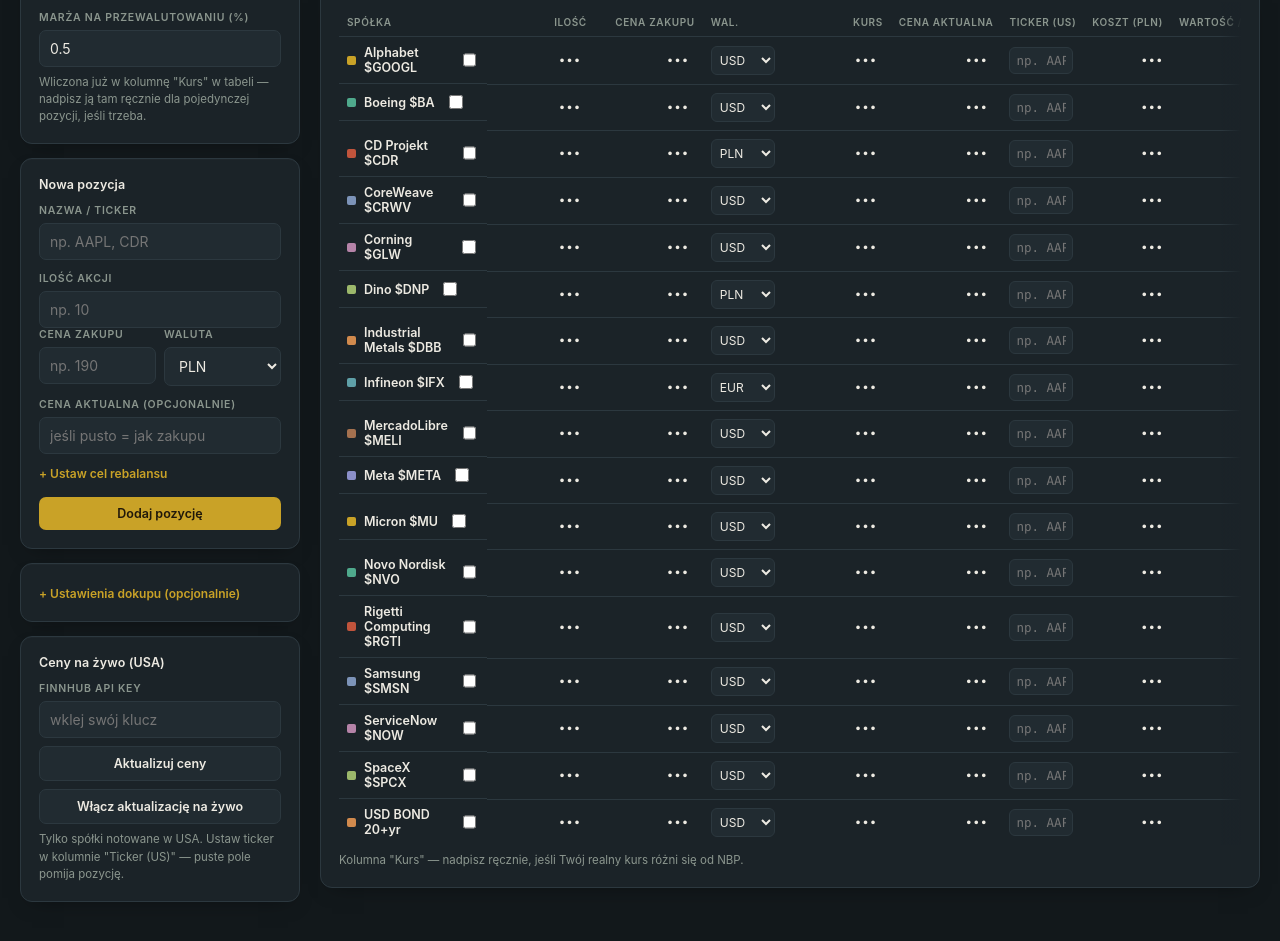
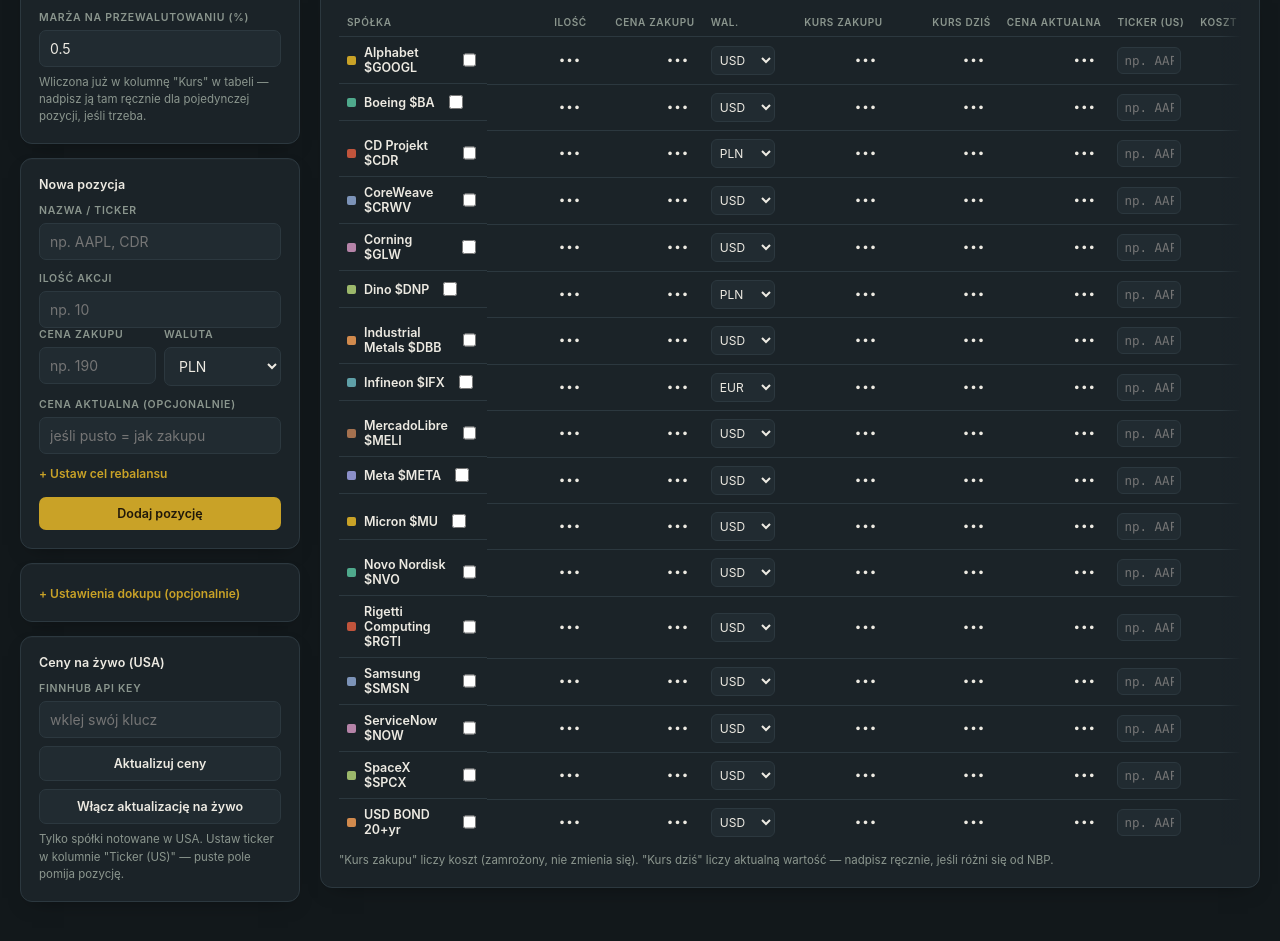
Before and after one commit to p0rk1/portfel, a plain HTML site: page index.html in a window 1280 px wide. Shown: the part 741-1682 px from the top of the page. Drawn offline with Linux system fonts and the light colour scheme.

Commit message:
Add files via upload

```diff
--- a/index.html
+++ b/index.html
@@ -86,7 +86,7 @@
 
   .table-scroll{overflow-x:auto;position:relative;}
   .table-scroll::after{content:'';position:absolute;top:0;right:0;bottom:0;width:20px;background:linear-gradient(to right, transparent, var(--surface));pointer-events:none;}
-  table{width:100%;border-collapse:collapse;margin-top:6px;font-size:12.5px;min-width:1020px;}
+  table{width:100%;border-collapse:collapse;margin-top:6px;font-size:12.5px;min-width:1140px;}
   th:first-child, td:first-child{position:sticky;left:0;background:var(--surface);z-index:2;}
   th:first-child{background:var(--surface);}
   th{
@@ -272,7 +272,8 @@
               <th class="num">Ilość</th>
               <th class="num">Cena zakupu</th>
               <th>Wal.</th>
-              <th class="num">Kurs</th>
+              <th class="num">Kurs zakupu</th>
+              <th class="num">Kurs dziś</th>
               <th class="num">Cena aktualna</th>
               <th>Ticker (US)</th>
               <th class="num">Koszt (PLN)</th>
@@ -286,7 +287,7 @@
           <tbody id="table-body"></tbody>
         </table>
         </div>
-        <div class="hint">Kolumna "Kurs" — nadpisz ręcznie, jeśli Twój realny kurs różni się od NBP.</div>
+        <div class="hint">"Kurs zakupu" liczy koszt (zamrożony, nie zmienia się). "Kurs dziś" liczy aktualną wartość — nadpisz ręcznie, jeśli różni się od NBP.</div>
       </div>
     </div>
   </div>
@@ -615,6 +616,7 @@
     curPrice: isNaN(curPrice) ? buyPrice : curPrice,
     target: isNaN(target) ? 0 : target,
     customRate: null,
+    buyRate: rateFor({currency, customRate: null}),
     usTicker: null,
     prevPrice: null,
     flashDir: null,
@@ -638,9 +640,13 @@
   if(field === 'currency'){
     assets[i].currency = value;
     assets[i].customRate = null;
+    assets[i].buyRate = rateFor({currency: value, customRate: null});
   } else if(field === 'customRate'){
     const v = parseFloat(value);
     assets[i].customRate = (isNaN(v) || v <= 0) ? null : v;
+  } else if(field === 'buyRate'){
+    const v = parseFloat(value);
+    assets[i].buyRate = (isNaN(v) || v <= 0) ? assets[i].buyRate : v;
   } else if(field === 'usTicker'){
     assets[i].usTicker = value.trim().toUpperCase() || null;
   } else if(field === 'invertPL'){
@@ -711,14 +717,21 @@
     buyInput.type = 'password'; buyInput.readOnly = true; buyInput.value = buyAmount ? '000' : '';
   }
 
+  let needsMigrationSave = false;
   const rows = assets.map(a=>{
     const rate = rateFor(a);
-    const cost = a.qty * a.buyPrice * rate;
+    if(!a.buyRate || a.buyRate <= 0){
+      a.buyRate = a.currency === 'PLN' ? 1 : rate;
+      needsMigrationSave = true;
+    }
+    const buyRate = a.currency === 'PLN' ? 1 : a.buyRate;
+    const cost = a.qty * a.buyPrice * buyRate;
     const current = a.qty * a.curPrice * rate;
     const pl = current - cost;
     const plPct = cost>0 ? (pl/cost*100) : 0;
-    return {...a, rate, cost, current, pl, plPct};
+    return {...a, rate, buyRate, cost, current, pl, plPct};
   });
+  if(needsMigrationSave) saveAssets();
 
   const totalCost = rows.reduce((s,a)=>s+a.cost,0);
   const totalCurrent = rows.reduce((s,a)=>s+a.current,0);
@@ -836,6 +849,9 @@
     const buyPriceCell = unlocked
       ? `<input class="cell-input" type="number" step="0.01" value="${a.buyPrice}" onchange="updateField(${i},'buyPrice',this.value)">`
       : '<span class="live-price">•••</span>';
+    const buyRateCell = unlocked
+      ? `<input class="cell-input" type="number" step="0.0001" value="${a.buyRate.toFixed(4)}" ${a.currency==='PLN'?'disabled':''} onchange="updateField(${i},'buyRate',this.value)">`
+      : '<span class="live-price">•••</span>';
     const kursCell = unlocked
       ? `<input class="cell-input" type="number" step="0.0001" value="${a.rate.toFixed(4)}" ${a.currency==='PLN'?'disabled':''} onchange="updateField(${i},'customRate',this.value)">`
       : '<span class="live-price">•••</span>';
@@ -871,6 +887,7 @@
           <option value="EUR" ${a.currency==='EUR'?'selected':''}>EUR</option>
         </select>
       </td>
+      <td class="num">${buyRateCell}</td>
       <td class="num">${kursCell}</td>
       <td class="num">${priceCell}</td>
       <td><input class="cell-input" type="text" style="width:64px;text-align:left;padding:5px 6px;" value="${a.usTicker || ''}" placeholder="np. AAPL" onchange="updateField(${i},'usTicker',this.value)"></td>
```
